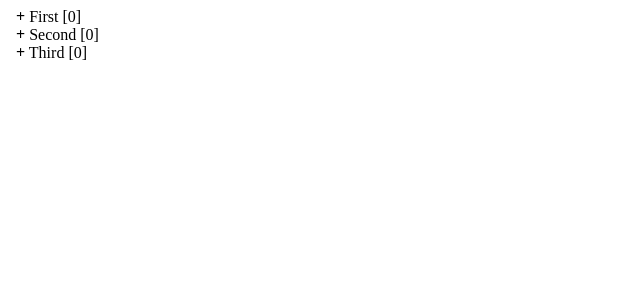
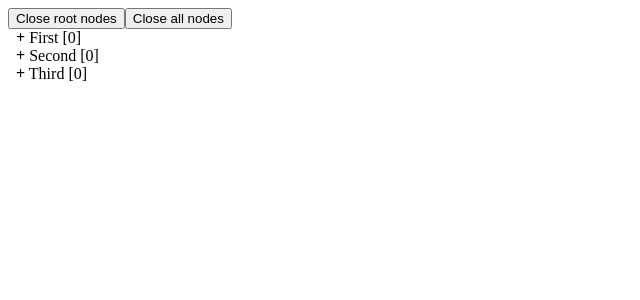
Before and after one commit to kukko/component-example, an Angular app: page / in a window 1280 px wide. Shown: the top 300 px of the page, without its empty margins (0-640 px from the left). Built offline with nearby package versions, Linux system fonts and the light colour scheme.

Commit message:
feat(tree): make possible to close nodes of a tree

```diff
--- a/src/app/app.html
+++ b/src/app/app.html
@@ -1,4 +1,6 @@
-<app-tree [nodes]="treeNodes" (nodeToggled)="onNodeToggled($event)">
+<button (click)="tree.closeAllNodes(false)">Close root nodes</button>
+<button (click)="tree.closeAllNodes(true)">Close all nodes</button>
+<app-tree #tree [nodes]="treeNodes" (nodeToggled)="onNodeToggled($event)">
   <ng-template let-node let-toggle="toggle" let-isOpened="isOpened" let-parent="parent" let-level="level">
     <div (click)="toggle()">
       @if (isOpened){
--- a/src/app/tree/tree.html
+++ b/src/app/tree/tree.html
@@ -9,6 +9,6 @@
   }
   <!-- <li (click)="toggleNode($index)">{{ node.label }}</li> -->
   @if (node.children){
-    <app-tree [nodes]="getChildrenForChildTree(node)!" (nodeToggled)="nodeToggled.emit($event)" [contentTemplate]="contentTemplate" [style.display]="nodeIsOpened($index) ? 'block' : 'none'"></app-tree>
+    <app-tree #childTree [nodes]="getChildrenForChildTree(node)!" (nodeToggled)="nodeToggled.emit($event)" [contentTemplate]="contentTemplate" [style.display]="nodeIsOpened($index) ? 'block' : 'none'"></app-tree>
   }
 }
--- a/src/app/tree/tree.ts
+++ b/src/app/tree/tree.ts
@@ -1,4 +1,4 @@
-import { AfterContentInit, Component, ContentChild, Input, input, output, TemplateRef } from '@angular/core';
+import { AfterContentInit, Component, ContentChild, Input, input, output, QueryList, TemplateRef, ViewChildren } from '@angular/core';
 import { TreeNode } from '../../types/tree-node';
 import { TreeNodeToggledEvent } from '../../types/tree-node-toggled-event';
 import { NgTemplateOutlet } from '@angular/common';
@@ -19,6 +19,8 @@ export class Tree implements AfterContentInit {
   nodeToggled = output<TreeNodeToggledEvent>();
 
   openedNodeIndexes = new Set<number>();
+
+  @ViewChildren('childTree') childTrees!: QueryList<Tree>;
 
   ngAfterContentInit() {
     if (!this.contentTemplate && this.projectedTemplate) {
@@ -77,4 +79,11 @@ export class Tree implements AfterContentInit {
     }
     return level;
   }
+
+  closeAllNodes(closeChildren: boolean) {
+    this.openedNodeIndexes.clear();
+    if (closeChildren) {
+      this.childTrees.forEach(childTree => childTree.closeAllNodes(true));
+    }
+  }
 }
```
